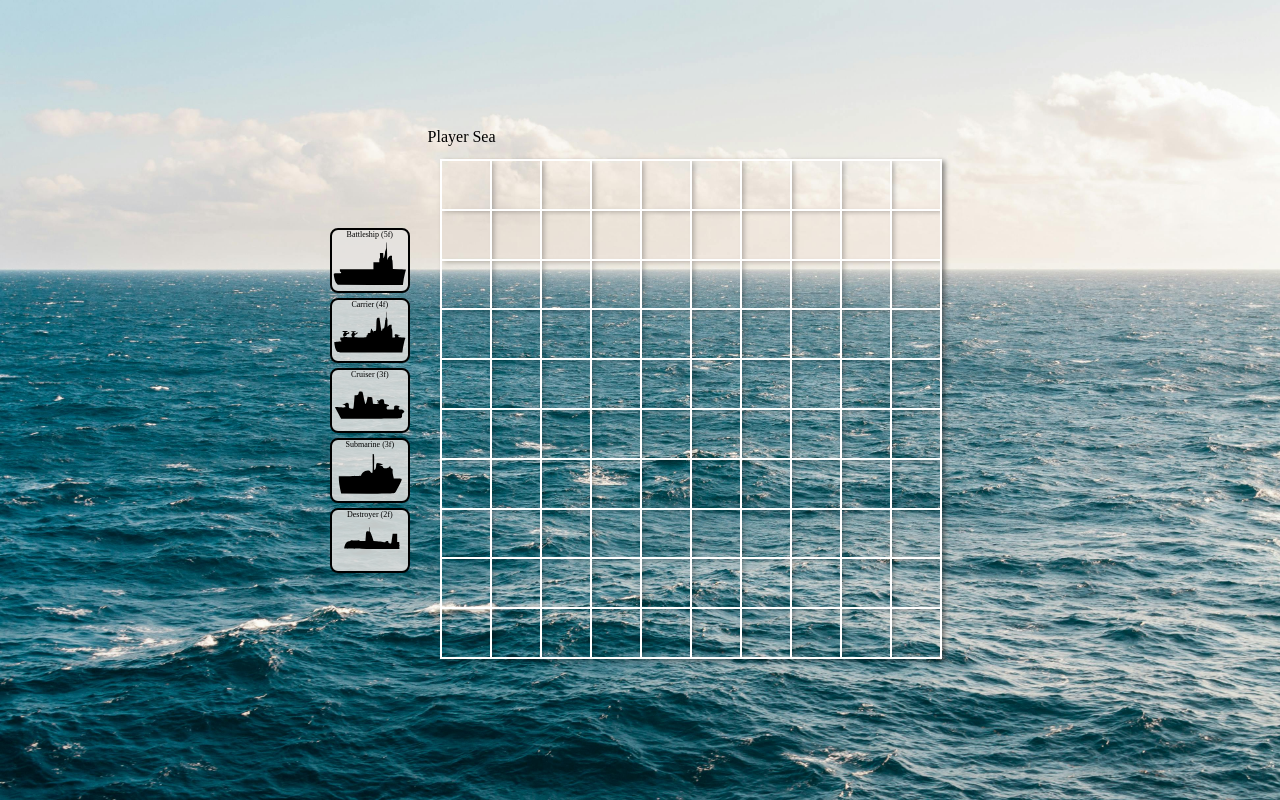
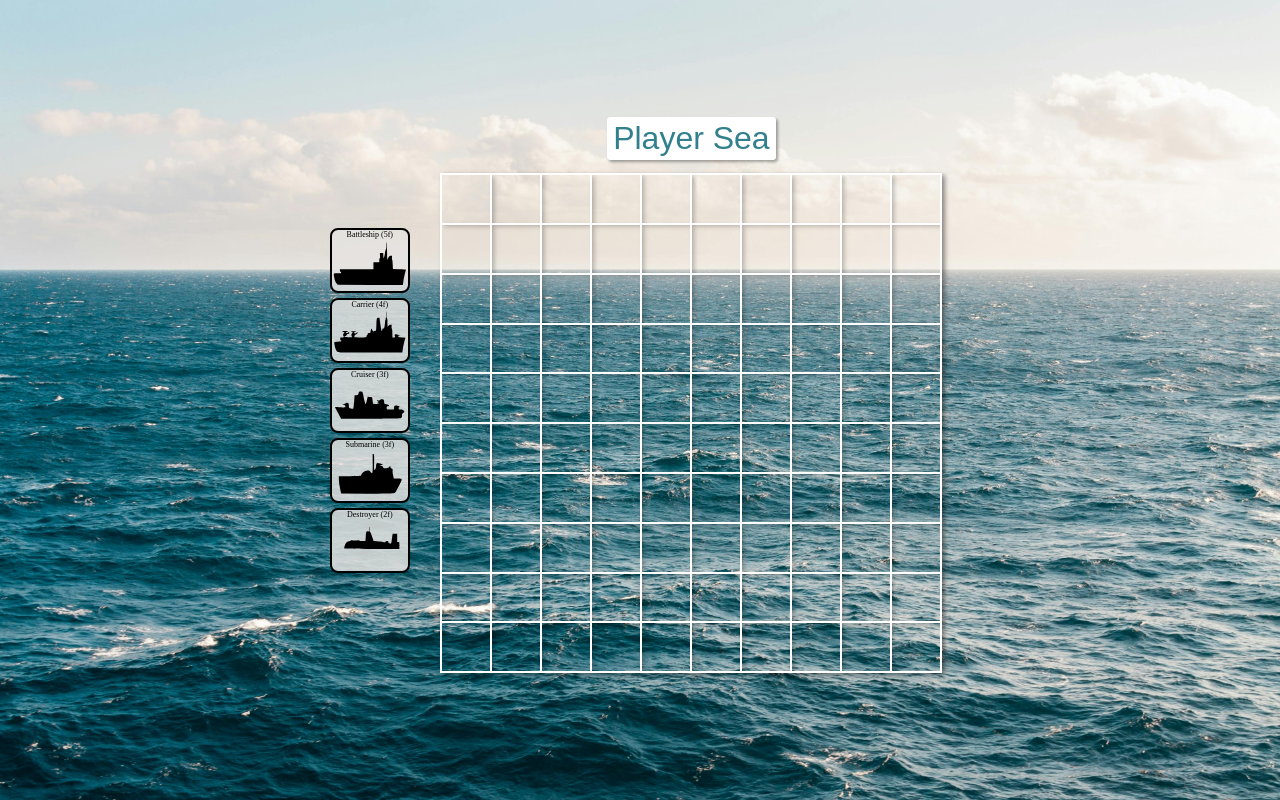
Before and after one commit to nuru484/battleship, a website built with webpack: page src/index.html in a window 1280 px wide. Built offline with nearby package versions, Linux system fonts and the light colour scheme.

```diff
--- a/src/css-files/style.css
+++ b/src/css-files/style.css
@@ -83,6 +83,21 @@
   display: block;
 }
 
+.computer-table-container p,
+.player-table-container p {
+  color: blue;
+  font-size: 2rem;
+  font-family: Arial, Helvetica, sans-serif;
+  text-align: center;
+  color: #32808d;
+  max-width: fit-content;
+  margin: 0.2rem auto;
+  padding: 0.2rem 0.4rem;
+  border-radius: 0.2rem;
+  box-shadow: 2px 2px 3px rgba(0, 0, 0, 0.336);
+  background-color: white;
+}
+
 .game-over-container {
   display: flex;
   flex-direction: column;
```
Also changed, not shown: dist/app.bundle.js.
